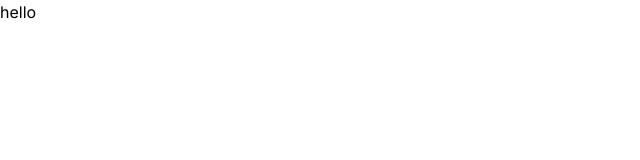
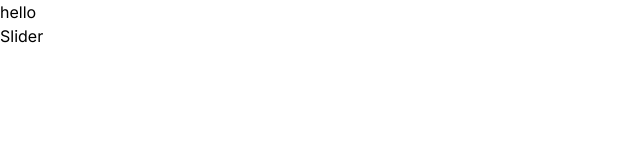
Before and after one commit to strongfornt/LuxVestior, a Next.js app: page / in a window 1280 px wide. Shown: the top 160 px of the page, without its empty margins (0-640 px from the left). Built offline with nearby package versions, Linux system fonts and the light colour scheme.

Commit message:
slider component added

```diff
--- a/src/app/page.js
+++ b/src/app/page.js
@@ -1,9 +1,11 @@
+import Slider from "@/components/HomeComponents/Slider/Slider";
 import Image from "next/image";
 
 export default function Home() {
   return (
     <>
       <h1>hello</h1>
+      <Slider/>
     </>
   );
 }
--- /dev/null
+++ b/src/components/HomeComponents/Slider/Slider.jsx
@@ -0,0 +1,7 @@
+import React from 'react'
+
+export default function Slider() {
+  return (
+    <div>Slider</div>
+  )
+}
```
